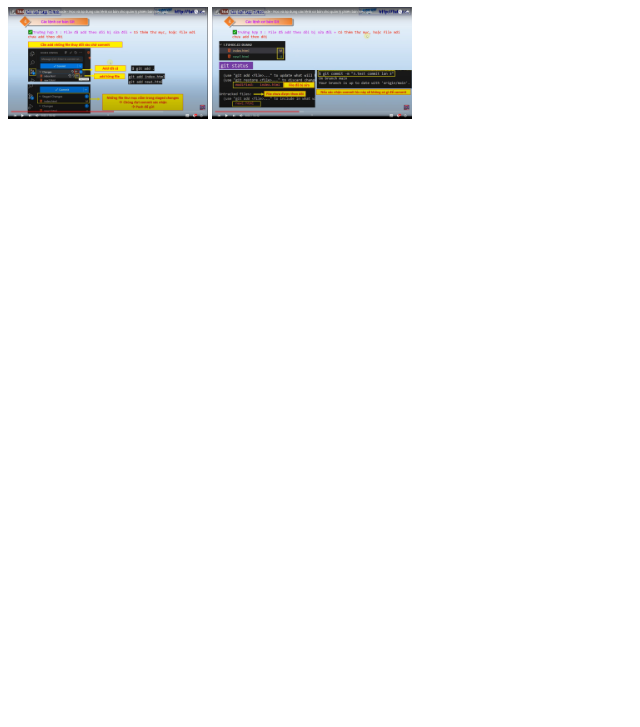
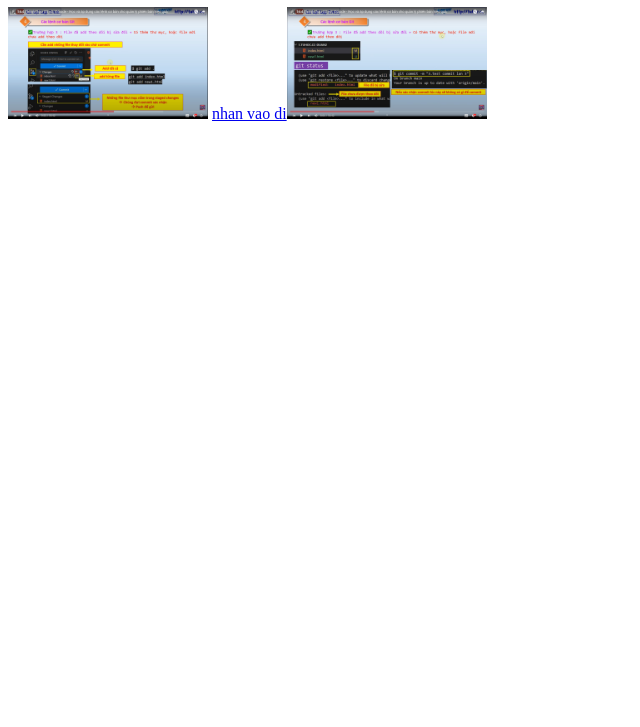
Before and after one commit to danlailaptrinh/du-an-4, a plain HTML site: page imge/index.html in a window 1280 px wide. Shown: the part 73-800 px from the top of the page, without its empty margins (0-640 px from the left). Drawn offline with Linux system fonts and the light colour scheme.

Commit message:
sua doi lan 3

```diff
--- a/imge/index.html
+++ b/imge/index.html
@@ -8,6 +8,8 @@
   <body>
     <h1>tap su dung git hub tren vs</h1>
     <img src="./Screenshot (31).png" alt="note" width="200" />
-    <img src="./Screenshot (32).png" alt=note"" width="200" />
+    <a href="./hgdshgd.html"
+      >nhan vao di<img src="./Screenshot (32).png" alt=note"" width="200" /></a
+    >
   </body>
 </html>
```
